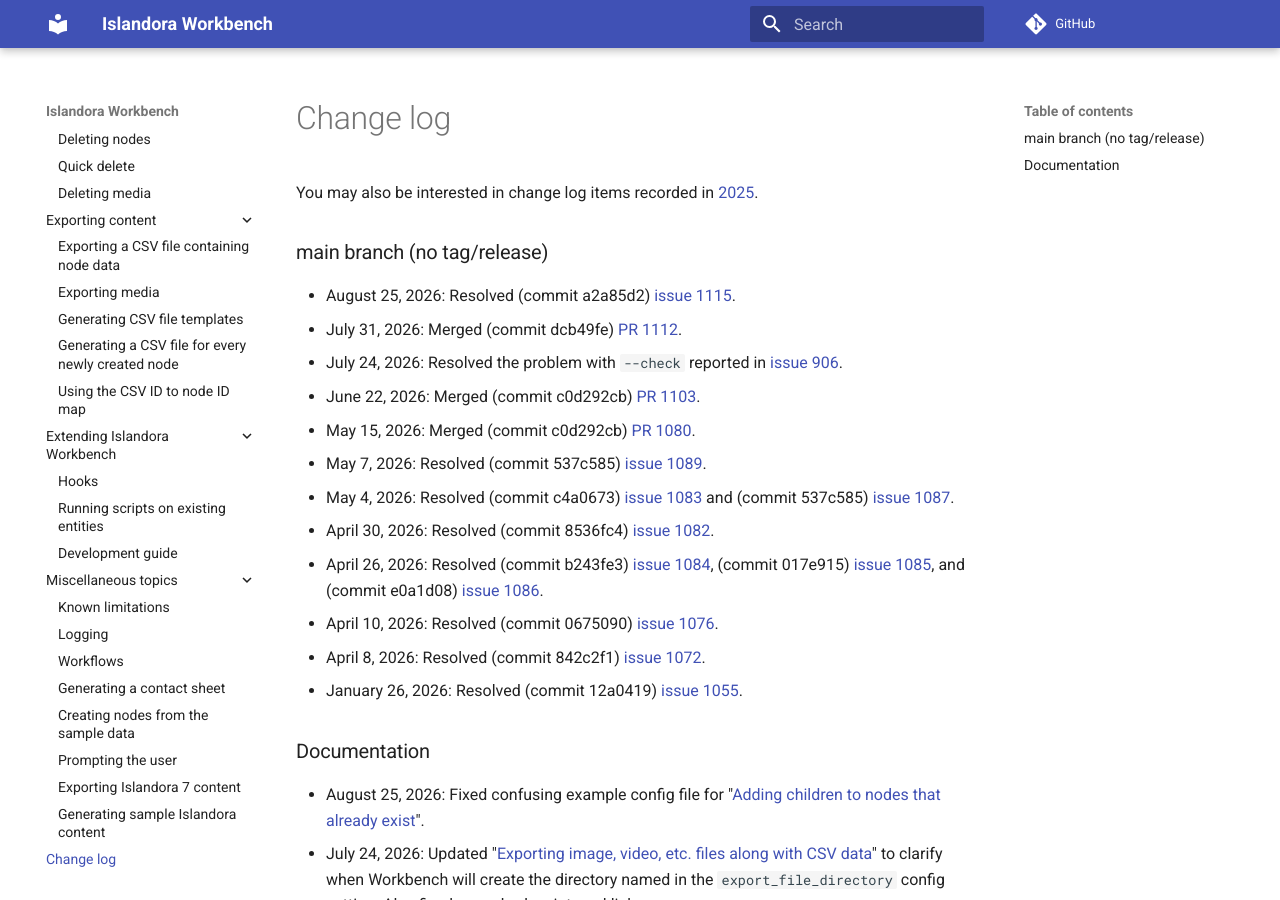
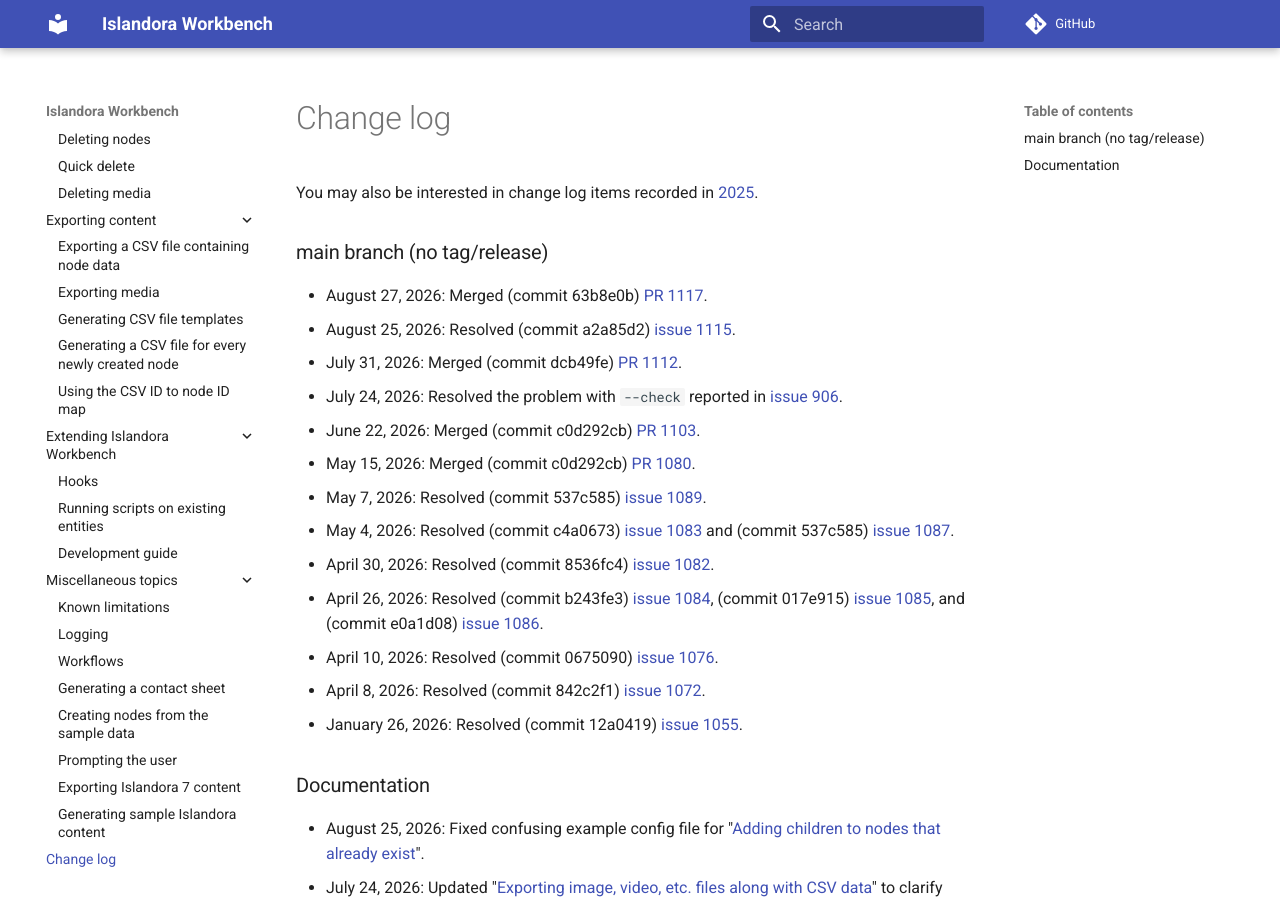
Before and after one commit to mjordan/islandora_workbench_docs, an MkDocs documentation site: the page built from docs/changelog.md, in a window 1280 px wide and 900 px high. Built offline with MkDocs 1.6.1 and Material for MkDocs 9.7.7, drawn with Linux system fonts in a browser that asks for light colours; comment, search, counter and statistics services are not loaded.

Commit message:
Updated changelog.

```diff
--- a/docs/changelog.md
+++ b/docs/changelog.md
@@ -2,6 +2,7 @@
 
 ### main branch (no tag/release)
 
+* August 27, 2026: Merged (commit 63b8e0b) [PR 1117](https://github.com/mjordan/islandora_workbench/pull/1117).
 * August 25, 2026: Resolved (commit a2a85d2) [issue 1115](https://github.com/mjordan/islandora_workbench/issues/1115).
 * July 31, 2026: Merged (commit dcb49fe) [PR 1112](https://github.com/mjordan/islandora_workbench/pull/1112).
 * July 24, 2026: Resolved the problem with `--check` reported in [issue 906](https://github.com/mjordan/islandora_workbench/issues/906).
```
